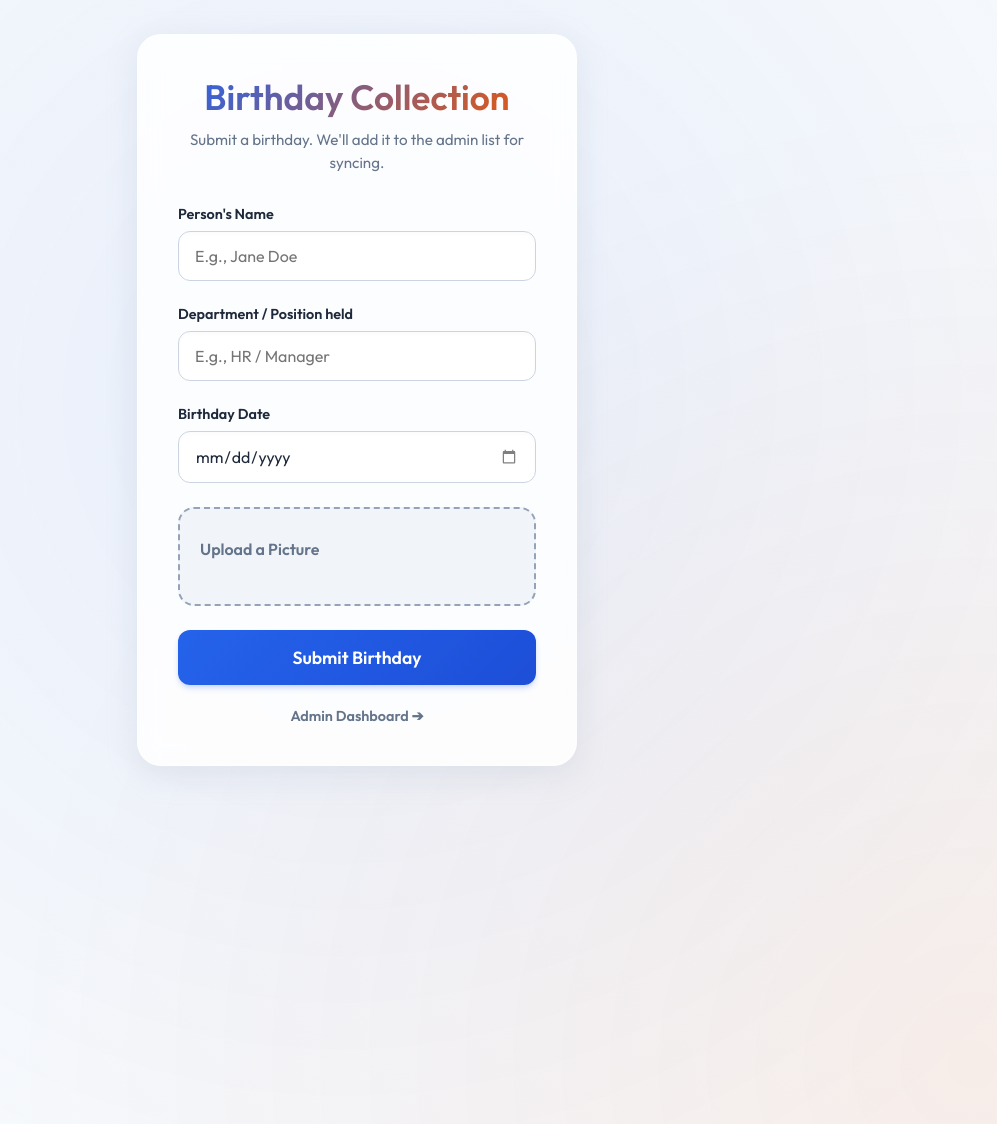
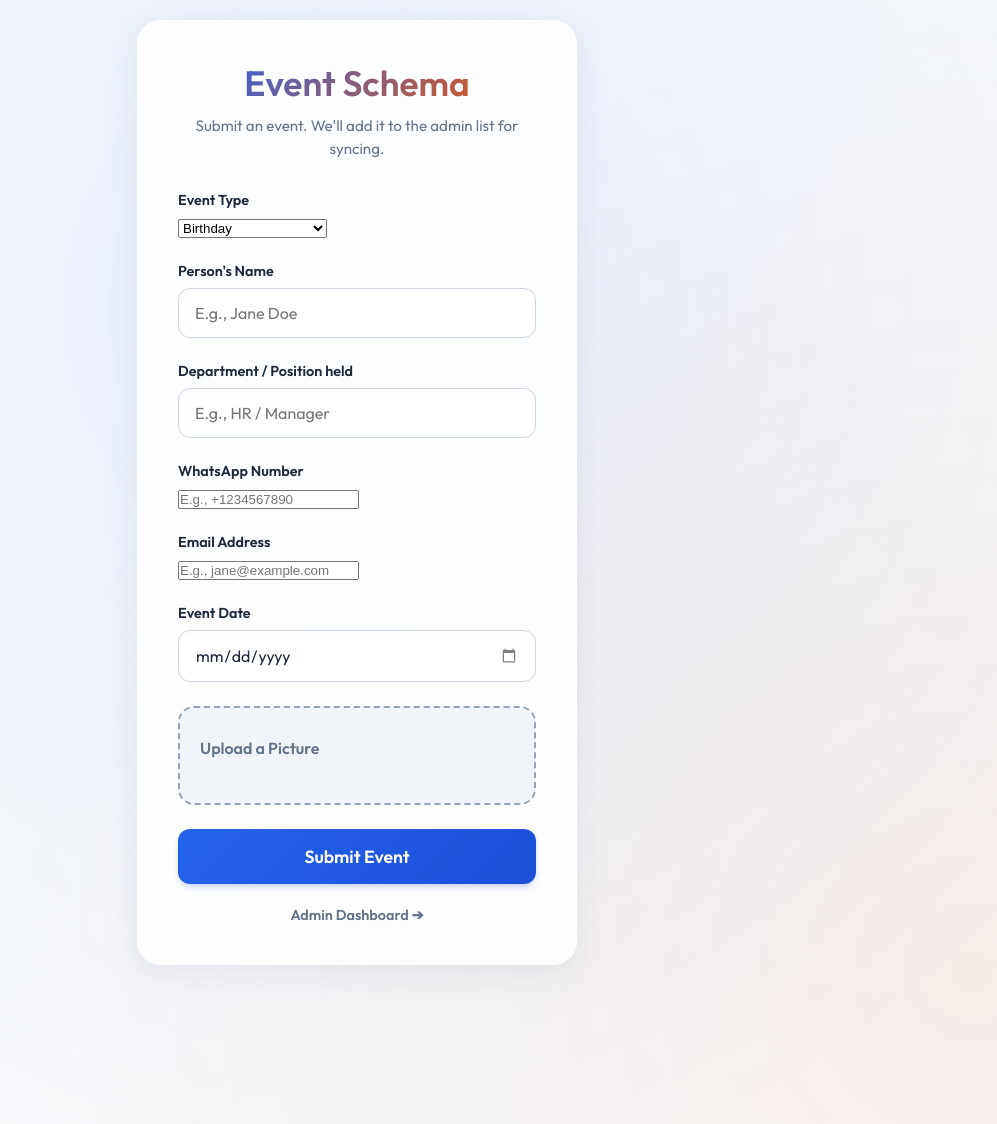
Before and after one commit to JoelAmahdi/birthday-form, a Flask app: page / in a window 1280 px wide; the page is wider, and only the part inside the window is pictured. Shown: the top 1124 px of that part, without its empty margins (283-1280 px from the left). Run offline with Flask 3, Linux system fonts and the light colour scheme; some libraries are stand-ins or nearby versions.

Commit message:
Update index.html

```diff
--- a/birthday-form/templates/index.html
+++ b/birthday-form/templates/index.html
@@ -3,7 +3,7 @@
 <head>
     <meta charset="UTF-8">
     <meta name="viewport" content="width=device-width, initial-scale=1.0">
-    <title>Birthday Sync</title>
+    <title>Event Schema</title>
     <link rel="stylesheet" href="{{ url_for('static', filename='style.css') }}">
     <link href="https://fonts.googleapis.com/css2?family=Outfit:wght@300;400;600&display=swap" rel="stylesheet">
 </head>
@@ -12,11 +12,25 @@
     <div class="container">
         <div class="form-wrapper glass">
             <header>
-                <h1>Birthday Collection</h1>
-                <p>Submit a birthday. We'll add it to the admin list for syncing.</p>
+                <h1>Event Schema</h1>
+                <p>Submit an event. We'll add it to the admin list for syncing.</p>
             </header>
 
-            <form id="birthdayForm" enctype="multipart/form-data">
+            <form id="eventForm" enctype="multipart/form-data">
+                <div class="input-group">
+                    <label for="event_type_select">Event Type</label>
+                    <select id="event_type_select" name="event_type_select" required>
+                        <option value="Birthday" selected>Birthday</option>
+                        <option value="Marriage Anniversary">Marriage Anniversary</option>
+                        <option value="Other">Other</option>
+                    </select>
+                </div>
+
+                <div class="input-group" id="custom_event_group" style="display: none;">
+                    <label for="custom_event">Specify Event Name</label>
+                    <input type="text" id="custom_event" placeholder="E.g., Graduation Party">
+                </div>
+
                 <div class="input-group">
                     <label for="name">Person's Name</label>
                     <input type="text" id="name" name="name" placeholder="E.g., Jane Doe" required>
@@ -28,7 +42,17 @@
                 </div>
 
                 <div class="input-group">
-                    <label for="date">Birthday Date</label>
+                    <label for="whatsapp">WhatsApp Number</label>
+                    <input type="tel" id="whatsapp" name="whatsapp" placeholder="E.g., +1234567890">
+                </div>
+
+                <div class="input-group">
+                    <label for="email">Email Address</label>
+                    <input type="email" id="email" name="email" placeholder="E.g., jane@example.com">
+                </div>
+
+                <div class="input-group">
+                    <label for="date">Event Date</label>
                     <input type="date" id="date" name="date" required>
                 </div>
 
@@ -42,7 +66,7 @@
                 </div>
 
                 <button type="submit" class="submit-btn" id="submitBtn">
-                    <span class="btn-text">Submit Birthday</span>
+                    <span class="btn-text">Submit Event</span>
                     <div class="loader" style="display: none;"></div>
                 </button>
                 <div id="statusMessage" class="status-message"></div>
```
